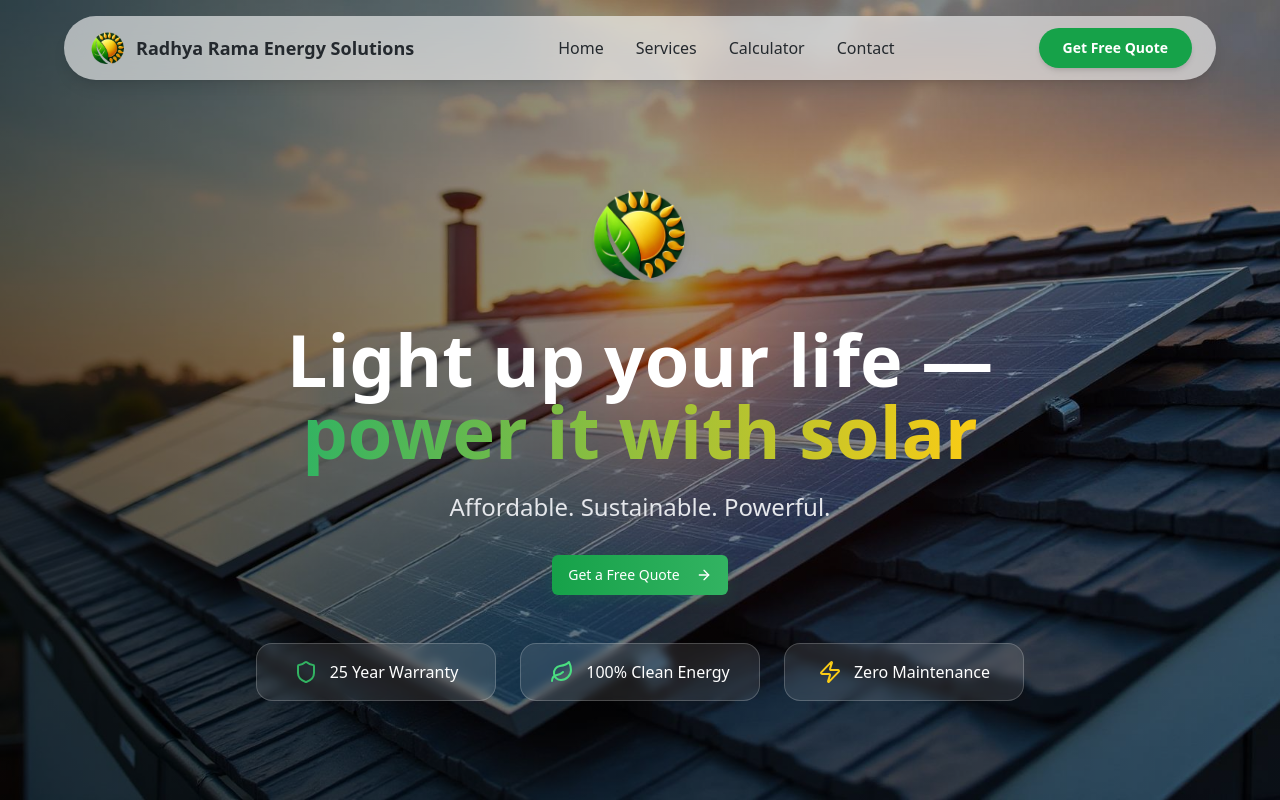
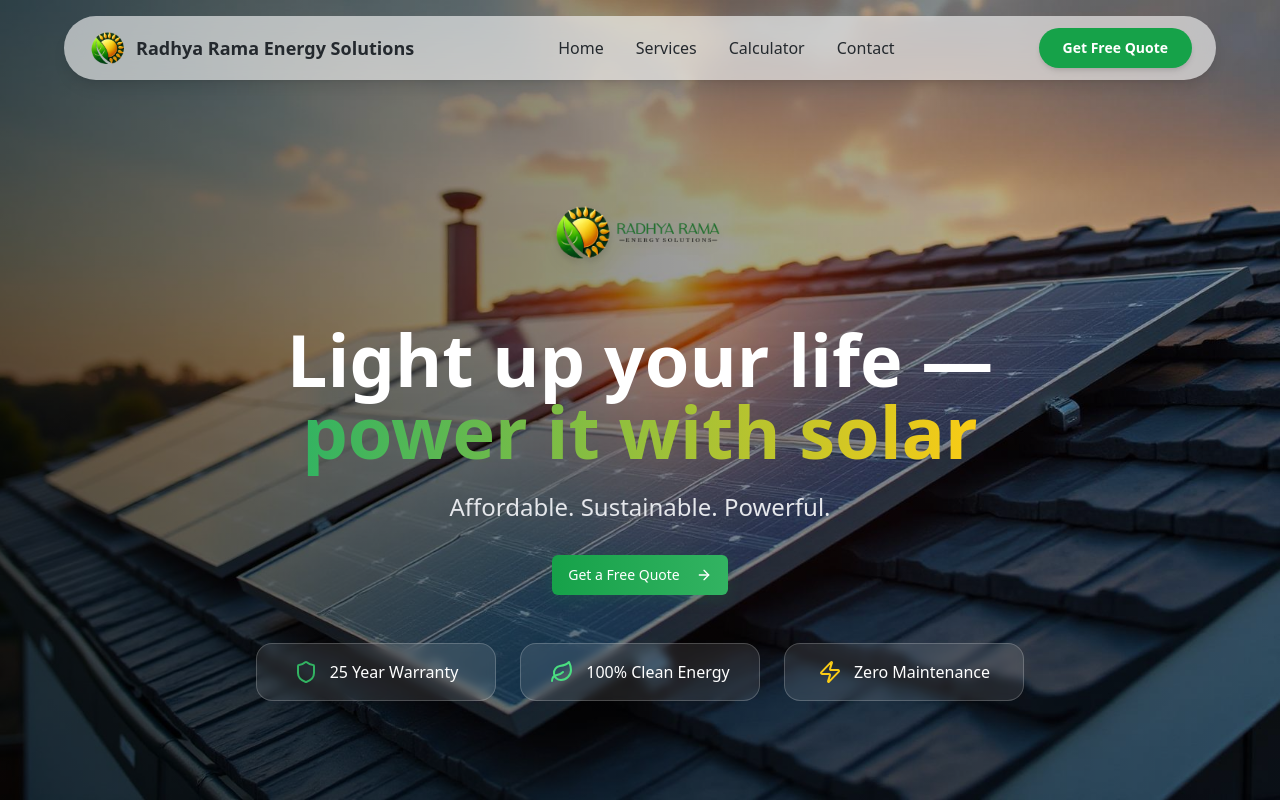
Before and after one commit to AkashPamidipalla/radhya-solar-spark, a React (Vite) app: page / in a window 1280 px wide. Shown: the top 800 px of the page. Built offline with nearby package versions, Linux system fonts and the light colour scheme.

Commit message:
Add new logo image
Replaced the existing logo with the new uploaded PNG file.

```diff
--- a/src/components/HeroSection.tsx
+++ b/src/components/HeroSection.tsx
@@ -22,7 +22,7 @@ const HeroSection = () => {
         <div className="max-w-4xl mx-auto text-center text-white">
           {/* Logo */}
           <div className="flex justify-center mb-8">
-            <img src="/lovable-uploads/8ec96560-b1d0-4527-93dc-bba15dbe23c0.png" alt="Radhya Rama Energy Solutions Logo" className="h-16 sm:h-20 md:h-24 lg:h-28 w-auto drop-shadow-lg hover:scale-105 transition-transform duration-300" />
+            <img src="/lovable-uploads/20e1a766-295a-45ae-ba50-55edc7533695.png" alt="Radhya Rama Energy Solutions Logo" className="h-16 sm:h-20 md:h-24 lg:h-28 w-auto drop-shadow-lg hover:scale-105 transition-transform duration-300" />
           </div>
 
           {/* Main Heading */}
```
Also changed, not shown: public/lovable-uploads/20e1a766-295a-45ae-ba50-55edc7533695.png (added).
